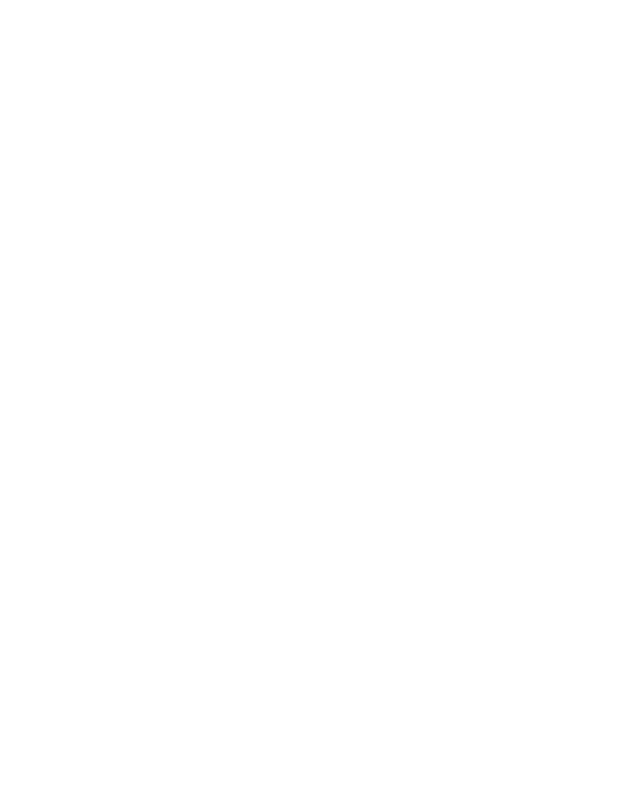
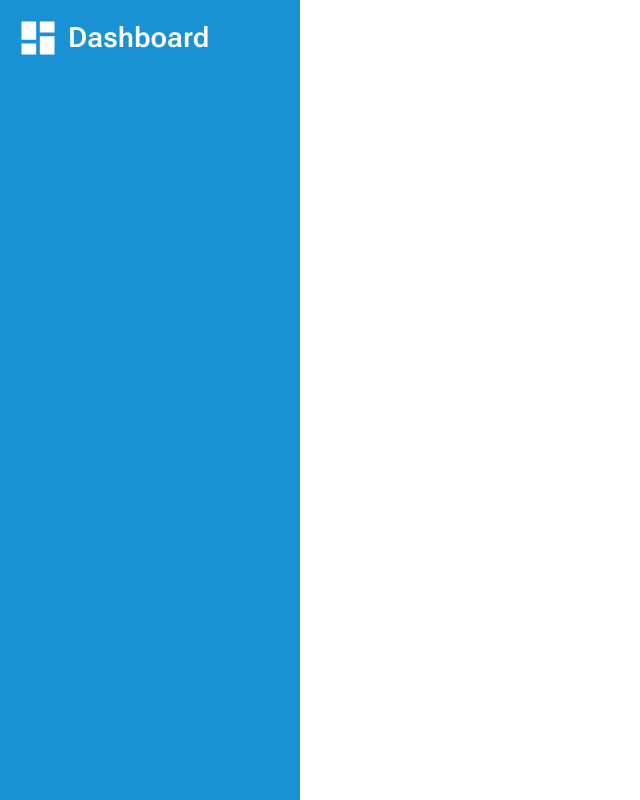
Before and after one commit to levoskaa/odin-admin-dashboard, a plain HTML site: page src/index.html in a window 1280 px wide. Shown: the whole page, without its empty margins (0-640 px from the left). Drawn offline with Linux system fonts and the light colour scheme.

Commit message:
feat: implement branding

```diff
--- a/src/index.html
+++ b/src/index.html
@@ -7,14 +7,23 @@
     <meta name="viewport" content="width=device-width, initial-scale=1.0">
     <title>Admin Dashboard</title>
 
-    <link rel="stylesheet" href="css/reset.css">
+    <link
+        href="https://fonts.googleapis.com/css2?family=Roboto+Flex:slnt,wdth,wght@-10..0,25..151,100..1000&display=swap"
+        rel="stylesheet">
     <link rel="stylesheet" href="css/styles.css">
 </head>
 
 <body>
     <div class="dashboard">
         <header></header>
-        <div class="sidebar"></div>
+        <div class="sidebar">
+            <div class="branding">
+                <svg xmlns="http://www.w3.org/2000/svg" viewBox="0 0 24 24" class="branding__logo">
+                    <path d="M13,3V9H21V3M13,21H21V11H13M3,21H11V15H3M3,13H11V3H3V13Z" />
+                </svg>
+                <p class="branding__title">Dashboard</p>
+            </div>
+        </div>
         <main></main>
     </div>
 </body>
--- /dev/null
+++ b/src/scss/_branding.scss
@@ -0,0 +1,15 @@
+@use "_mixins";
+
+.branding {
+  @include mixins.align-center(flex-start);
+  gap: 0.5rem;
+
+  &__logo {
+    @include mixins.size(2.75rem);
+  }
+
+  &__title {
+    font-weight: 600;
+    font-size: 1.75rem;
+  }
+}
--- a/src/scss/_dashboard.scss
+++ b/src/scss/_dashboard.scss
@@ -1,8 +1,8 @@
 .dashboard {
   min-height: 100vh;
   display: grid;
-  grid-template-columns: 250px 1fr;
-  grid-template-rows: 250px 1fr;
+  grid-template-columns: 300px 1fr;
+  grid-template-rows: 300px 1fr;
   grid-template-areas:
     "sidebar header"
     "sidebar main";
--- /dev/null
+++ b/src/scss/_mixins.scss
@@ -0,0 +1,10 @@
+@mixin size($size) {
+  width: $size;
+  height: $size;
+}
+
+@mixin align-center($justify-content: center) {
+  display: flex;
+  align-items: center;
+  justify-content: $justify-content;
+}
--- /dev/null
+++ b/src/scss/_sidebar.scss
@@ -0,0 +1,8 @@
+@use "_variables" as vars;
+
+.sidebar {
+  background-color: vars.$primary;
+  color: vars.$bg-100;
+  fill: vars.$bg-100;
+  padding: 1rem;
+}
--- /dev/null
+++ b/src/scss/_variables.scss
@@ -0,0 +1,8 @@
+$primary: #1992d4;
+$accent: #facc15;
+$text-primary: #000000;
+$text-secondary: #636363;
+$bg-100: #ffffff;
+$bg-200: #e2e8f0;
+
+$font-family: "Roboto Flex", sans-serif;
--- a/src/scss/styles.scss
+++ b/src/scss/styles.scss
@@ -1,4 +1,8 @@
+@use "_reset";
 @use "_dashboard";
+@use "_sidebar";
+@use "_branding";
+@use "_variables" as vars;
 
 *,
 *::before,
@@ -8,4 +12,5 @@
 
 html {
   box-sizing: inherit;
+  font-family: vars.$font-family;
 }
```
Also changed, not shown: src/css/styles.css, src/img/view-dashboard.svg (added), src/scss/_reset.scss (renamed from src/css/reset.css), 1 other file.
